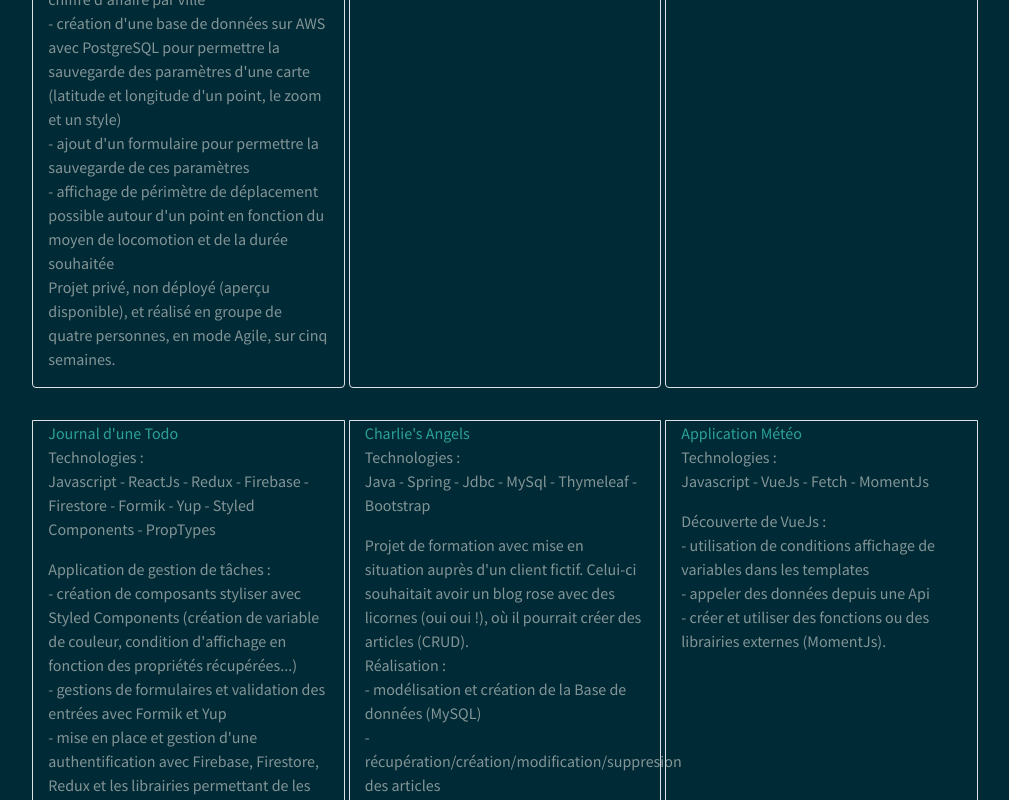
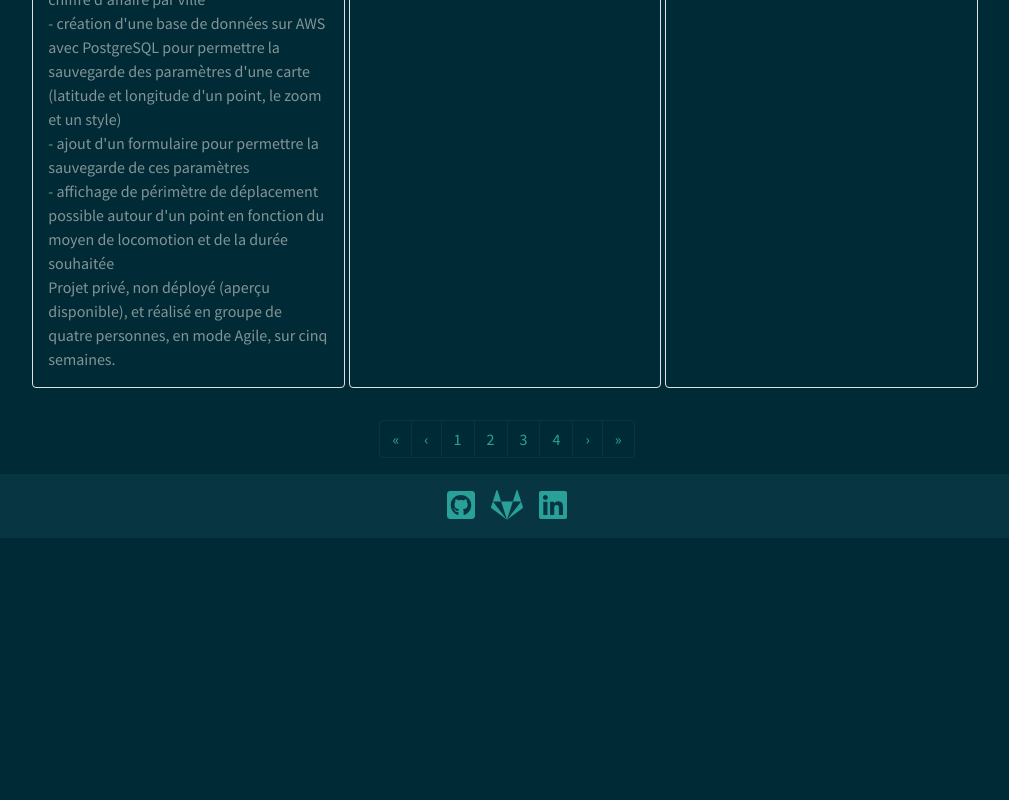
Before and after one commit to Zesysy/my-web-site, a Next.js app: page /portfolio in a window 1280 px wide. Shown: the part 940-1740 px from the top of the page, without its empty margins (133-1142 px from the left). After the commit the page ends 1478 px from the top, so only its background shows below. Built offline with nearby package versions, Linux system fonts and the light colour scheme.

Commit message:
Add pagination

```diff
--- a/components/portfolio/Portfolio.jsx
+++ b/components/portfolio/Portfolio.jsx
@@ -1,10 +1,43 @@
-import { Fragment } from "react";
+import { Fragment, useState } from "react";
 import { Row } from "reactstrap";
 
 import { items } from "../../data/portfolio.data";
+import PaginationCustom from "../structure/PaginationCustom";
 import ProjectStructure from "./ProjectStructure";
 
 const PortfolioComponent = () => {
+  const [currentPage, setCurrentPage] = useState(1);
+  const [cardsPerPage] = useState(3);
+
+  // Get index of card to display only 3 cards per page
+  const indexOfLastCard = cardsPerPage * currentPage;
+  const indexOfFirstCard = indexOfLastCard - cardsPerPage;
+  const currentCards = items.slice(indexOfFirstCard, indexOfLastCard);
+
+  const paginate = (pageNum) => {
+    setCurrentPage(pageNum);
+  };
+
+  // If current card is equal at last card => block paginate
+  const nextPage = () => {
+    currentPage < Math.ceil(items.length / cardsPerPage)
+      ? setCurrentPage(currentPage + 1)
+      : false;
+  };
+
+  // If current card is equal at first card => block paginate
+  const prevPage = () => {
+    currentPage > 1 ? setCurrentPage(currentPage - 1) : false;
+  };
+
+  const firstPage = () => {
+    setCurrentPage(1);
+  };
+
+  const lastPage = () => {
+    setCurrentPage(Math.ceil(items.length / cardsPerPage));
+  };
+
   return (
     <>
       <section>
@@ -16,7 +49,7 @@ const PortfolioComponent = () => {
           </p>
         </Row>
         <Row className="mt-3 m-0 justify-content-center">
-          {items.map(({ title, subtitle, link, description }, key) => (
+          {currentCards.map(({ title, subtitle, link, description }, key) => (
             <Fragment key={key}>
               <ProjectStructure
                 title={title}
@@ -26,6 +59,17 @@ const PortfolioComponent = () => {
               />
             </Fragment>
           ))}
+        </Row>
+        <Row className="mt-3 m-0 justify-content-center">
+          <PaginationCustom
+            cardsPerPage={cardsPerPage}
+            totalCards={items.length}
+            paginate={paginate}
+            nextPage={nextPage}
+            prevPage={prevPage}
+            firstPage={firstPage}
+            lastPage={lastPage}
+          />
         </Row>
       </section>
       <style jsx>
--- /dev/null
+++ b/components/structure/PaginationCustom.jsx
@@ -0,0 +1,82 @@
+import { Pagination, PaginationItem, PaginationLink } from "reactstrap";
+import PropTypes from "prop-types";
+
+const PaginationCustom = ({
+  cardsPerPage,
+  totalCards,
+  paginate,
+  nextPage,
+  prevPage,
+  firstPage,
+  lastPage,
+}) => {
+  const pageNumbers = [];
+
+  // Create an array to use map()
+  for (let i = 1; i < Math.ceil(totalCards / cardsPerPage) + 1; i++) {
+    pageNumbers.push(i);
+  }
+
+  return (
+    <Pagination aria-label="Page navigation example">
+      <PaginationItem>
+        <PaginationLink
+          data-toggle="tooltip"
+          title="First page"
+          onClick={() => firstPage()}
+          first
+          href="#"
+        />
+      </PaginationItem>
+      <PaginationItem>
+        <PaginationLink
+          data-toggle="tooltip"
+          data-placement="top"
+          title="Previous page"
+          onClick={() => prevPage()}
+          previous
+          href="#"
+        />
+      </PaginationItem>
+      {pageNumbers.map((num, key) => (
+        <PaginationItem key={key}>
+          <PaginationLink onClick={() => paginate(num)} href="#">
+            {num}
+          </PaginationLink>
+        </PaginationItem>
+      ))}
+      <PaginationItem>
+        <PaginationLink
+          data-toggle="tooltip"
+          data-placement="top"
+          title="Next page"
+          onClick={() => nextPage()}
+          next
+          href="#"
+        />
+      </PaginationItem>
+      <PaginationItem>
+        <PaginationLink
+          onClick={() => lastPage()}
+          data-toggle="tooltip"
+          data-placement="top"
+          title="Last page"
+          last
+          href="#"
+        />
+      </PaginationItem>
+    </Pagination>
+  );
+};
+
+PaginationCustom.propTypes = {
+  cardsPerPage: PropTypes.number.isRequired,
+  totalCards: PropTypes.number.isRequired,
+  paginate: PropTypes.func.isRequired,
+  nextPage: PropTypes.func.isRequired,
+  prevPage: PropTypes.func.isRequired,
+  firstPage: PropTypes.func.isRequired,
+  lastPage: PropTypes.func.isRequired,
+};
+
+export default PaginationCustom;
```
Also changed, not shown: components/portfolio/ProjectStructure.jsx (+9 -0 lines).
